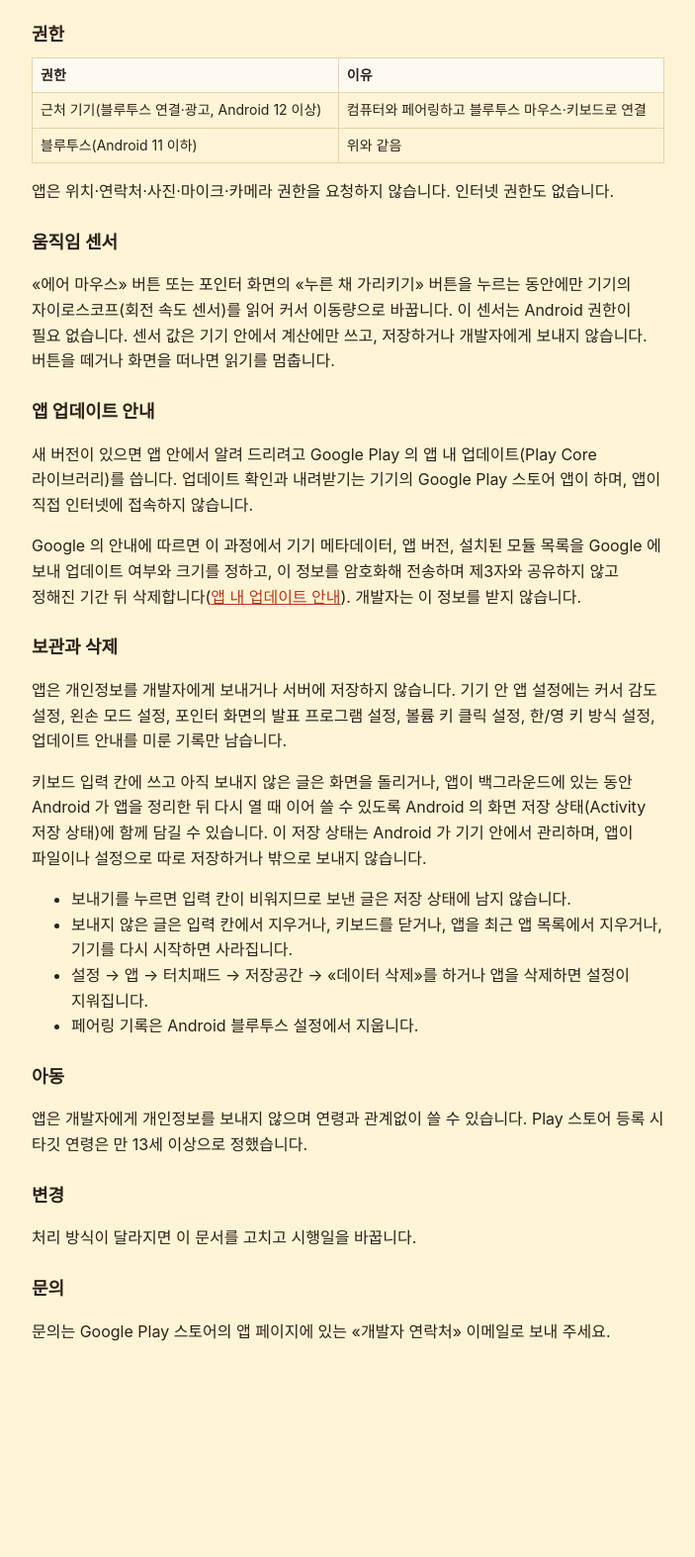
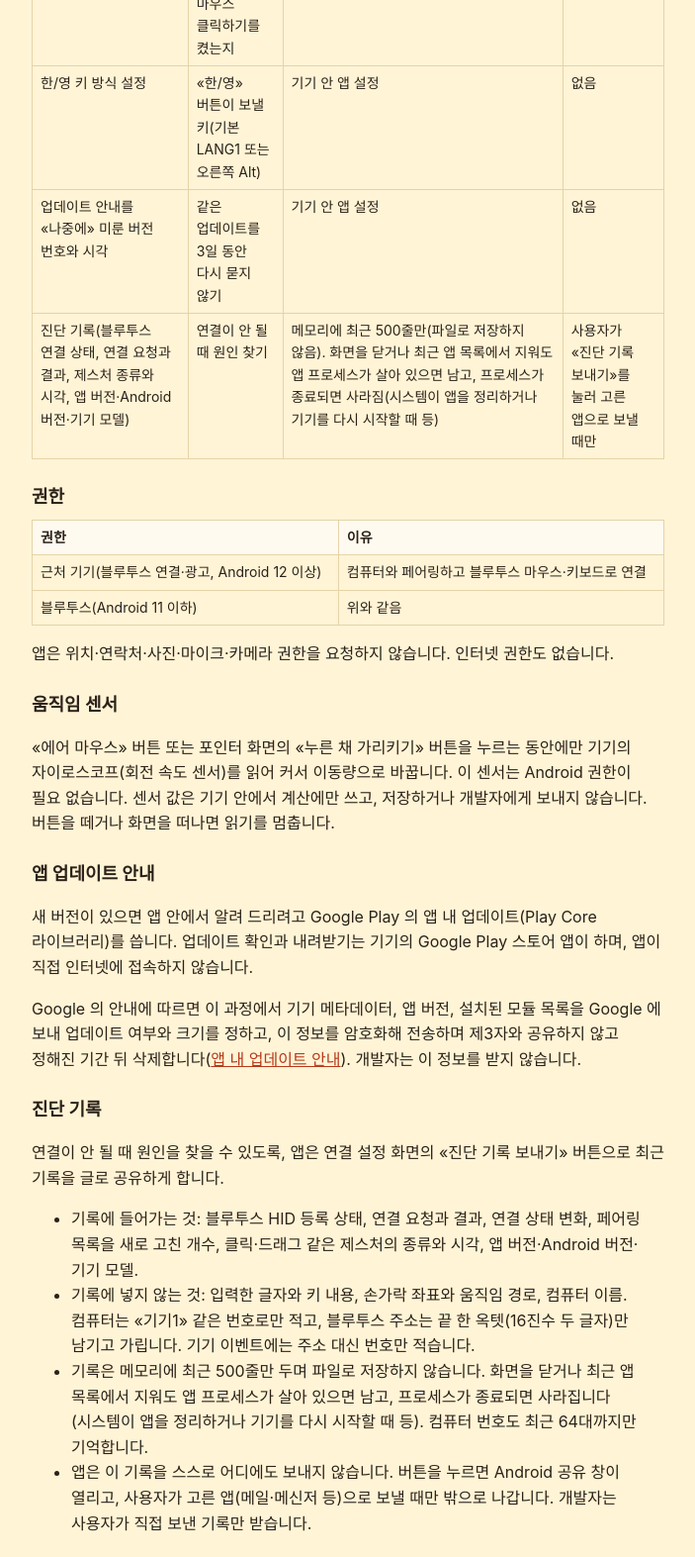
Before and after one commit to ghbcompany/ghbcompany.github.io, a plain HTML site: page touchpad/privacy/index.html in a window 1280 px wide. Shown: the part 1201-2774 px from the top of the page at 99% size, without its empty margins (288-991 px from the left). Before the commit the page ends 2623 px from the top, so only its background shows below. Drawn offline with Linux system fonts and the light colour scheme.

Commit message:
docs(touchpad): 개인정보 처리방침에 진단 기록 항목을 넣는다 (시행일 2026-11-22) (#18)
* docs(touchpad): 개인정보 처리방침에 진단 기록 항목을 넣는다 (시행일 2026-11-22)

Co-Authored-By: Claude Sonnet 5.5 <noreply@anthropic.com>

* docs(touchpad): 진단 기록 보관 범위·삭제 시점 문구를 앱 처리방침과 맞춘다 (시행일 2026-11-22)

Co-Authored-By: Claude Sonnet 5.5 <noreply@anthropic.com>

* docs(touchpad): 진단 기록 삭제 시점을 프로세스 종료 기준으로 고쳐 앱 처리방침과 맞춘다 (시행일 2026-11-22)

Co-Authored-By: Claude Sonnet 5.5 <noreply@anthropic.com>

---------

Co-authored-by: Claude Sonnet 5.5 <noreply@anthropic.com>

```diff
--- a/touchpad/privacy/index.html
+++ b/touchpad/privacy/index.html
@@ -26,7 +26,7 @@ th{background:var(--card)}
 <body>
 <main class="doc">
 <h1>터치패드 개인정보 처리방침</h1>
-<p class="muted">시행일: 2026-11-21</p>
+<p class="muted">시행일: 2026-11-22</p>
 
 <p>터치패드(이하 «앱»)는 휴대폰을 컴퓨터의 블루투스 마우스·키보드로 쓰게 해 주는 안드로이드 앱입니다.</p>
 
@@ -34,6 +34,7 @@ th{background:var(--card)}
 <ul>
 <li><strong>입력 신호는 블루투스로 연결한 컴퓨터에만 갑니다.</strong> 손가락 움직임, 클릭, 스크롤, 입력한 글자는 사용자가 페어링한 컴퓨터로만 전달됩니다.</li>
 <li>앱은 서버가 없고, 입력 내용·사용 기록을 개발자에게 보내지 않습니다. 입력 내용을 파일이나 설정으로 저장하지 않습니다. 다만 입력 칸에 쓰고 아직 보내지 않은 글은 화면이 다시 만들어질 때 이어 쓰도록 기기 안에 잠시 남을 수 있습니다(아래 «보관과 삭제»).</li>
+<li>연결 문제를 찾도록 돕는 «진단 기록»이 기기 안에만 잠시 남고, 사용자가 «진단 기록 보내기»를 눌러 직접 고른 앱으로 보낼 때만 밖으로 나갑니다(아래 «진단 기록»).</li>
 <li>앱에는 인터넷 권한이 없습니다. 계정 가입도, 광고도, 개발자가 넣은 분석 도구도 없습니다. 다만 업데이트 안내를 위해 Google Play 가 기기 정보와 앱 버전을 Google 에 보낼 수 있습니다(아래 «앱 업데이트 안내»).</li>
 </ul>
 
@@ -52,6 +53,7 @@ th{background:var(--card)}
 <tr><td>볼륨 키 클릭 설정</td><td>볼륨 키로 마우스 클릭하기를 켰는지</td><td>기기 안 앱 설정</td><td>없음</td></tr>
 <tr><td>한/영 키 방식 설정</td><td>«한/영» 버튼이 보낼 키(기본 LANG1 또는 오른쪽 Alt)</td><td>기기 안 앱 설정</td><td>없음</td></tr>
 <tr><td>업데이트 안내를 «나중에» 미룬 버전 번호와 시각</td><td>같은 업데이트를 3일 동안 다시 묻지 않기</td><td>기기 안 앱 설정</td><td>없음</td></tr>
+<tr><td>진단 기록(블루투스 연결 상태, 연결 요청과 결과, 제스처 종류와 시각, 앱 버전·Android 버전·기기 모델)</td><td>연결이 안 될 때 원인 찾기</td><td>메모리에 최근 500줄만(파일로 저장하지 않음). 화면을 닫거나 최근 앱 목록에서 지워도 앱 프로세스가 살아 있으면 남고, 프로세스가 종료되면 사라짐(시스템이 앱을 정리하거나 기기를 다시 시작할 때 등)</td><td>사용자가 «진단 기록 보내기»를 눌러 고른 앱으로 보낼 때만</td></tr>
 </tbody>
 </table>
 </div>
@@ -75,8 +77,17 @@ th{background:var(--card)}
 <p>새 버전이 있으면 앱 안에서 알려 드리려고 Google Play 의 앱 내 업데이트(Play Core 라이브러리)를 씁니다. 업데이트 확인과 내려받기는 기기의 Google Play 스토어 앱이 하며, 앱이 직접 인터넷에 접속하지 않습니다.</p>
 <p>Google 의 안내에 따르면 이 과정에서 기기 메타데이터, 앱 버전, 설치된 모듈 목록을 Google 에 보내 업데이트 여부와 크기를 정하고, 이 정보를 암호화해 전송하며 제3자와 공유하지 않고 정해진 기간 뒤 삭제합니다(<a href="https://developer.android.com/guide/playcore/in-app-updates">앱 내 업데이트 안내</a>). 개발자는 이 정보를 받지 않습니다.</p>
 
+<h2>진단 기록</h2>
+<p>연결이 안 될 때 원인을 찾을 수 있도록, 앱은 연결 설정 화면의 «진단 기록 보내기» 버튼으로 최근 기록을 글로 공유하게 합니다.</p>
+<ul>
+<li>기록에 들어가는 것: 블루투스 HID 등록 상태, 연결 요청과 결과, 연결 상태 변화, 페어링 목록을 새로 고친 개수, 클릭·드래그 같은 제스처의 종류와 시각, 앱 버전·Android 버전·기기 모델.</li>
+<li>기록에 넣지 않는 것: 입력한 글자와 키 내용, 손가락 좌표와 움직임 경로, 컴퓨터 이름. 컴퓨터는 «기기1» 같은 번호로만 적고, 블루투스 주소는 끝 한 옥텟(16진수 두 글자)만 남기고 가립니다. 기기 이벤트에는 주소 대신 번호만 적습니다.</li>
+<li>기록은 메모리에 최근 500줄만 두며 파일로 저장하지 않습니다. 화면을 닫거나 최근 앱 목록에서 지워도 앱 프로세스가 살아 있으면 남고, 프로세스가 종료되면 사라집니다(시스템이 앱을 정리하거나 기기를 다시 시작할 때 등). 컴퓨터 번호도 최근 64대까지만 기억합니다.</li>
+<li>앱은 이 기록을 스스로 어디에도 보내지 않습니다. 버튼을 누르면 Android 공유 창이 열리고, 사용자가 고른 앱(메일·메신저 등)으로 보낼 때만 밖으로 나갑니다. 개발자는 사용자가 직접 보낸 기록만 받습니다.</li>
+</ul>
+
 <h2>보관과 삭제</h2>
-<p>앱은 개인정보를 개발자에게 보내거나 서버에 저장하지 않습니다. 기기 안 앱 설정에는 커서 감도 설정, 왼손 모드 설정, 포인터 화면의 발표 프로그램 설정, 볼륨 키 클릭 설정, 한/영 키 방식 설정, 업데이트 안내를 미룬 기록만 남습니다.</p>
+<p>앱은 개인정보를 개발자에게 자동으로 보내거나 서버에 저장하지 않습니다. 기기 안 앱 설정에는 커서 감도 설정, 왼손 모드 설정, 포인터 화면의 발표 프로그램 설정, 볼륨 키 클릭 설정, 한/영 키 방식 설정, 업데이트 안내를 미룬 기록만 남습니다.</p>
 <p>키보드 입력 칸에 쓰고 아직 보내지 않은 글은 화면을 돌리거나, 앱이 백그라운드에 있는 동안 Android 가 앱을 정리한 뒤 다시 열 때 이어 쓸 수 있도록 Android 의 화면 저장 상태(Activity 저장 상태)에 함께 담길 수 있습니다. 이 저장 상태는 Android 가 기기 안에서 관리하며, 앱이 파일이나 설정으로 따로 저장하거나 밖으로 보내지 않습니다.</p>
 <ul>
 <li>보내기를 누르면 입력 칸이 비워지므로 보낸 글은 저장 상태에 남지 않습니다.</li>
```
